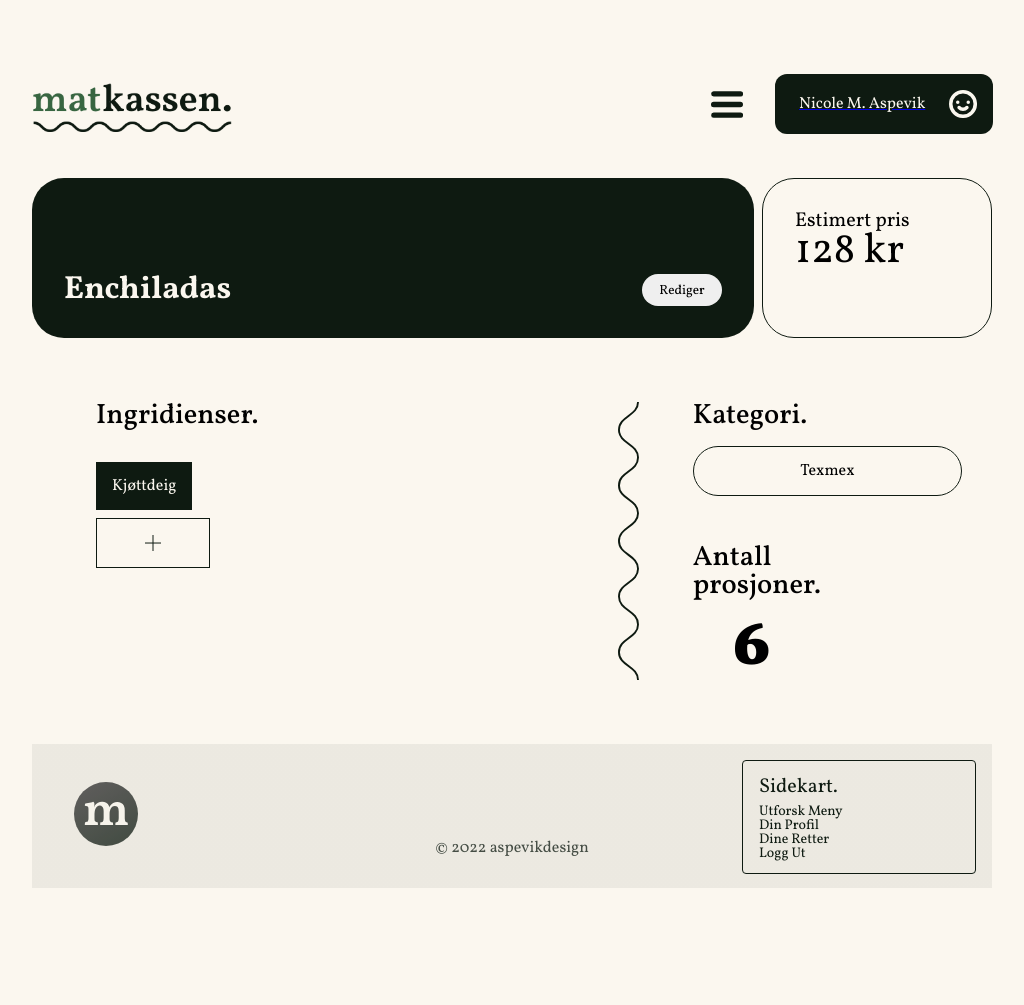
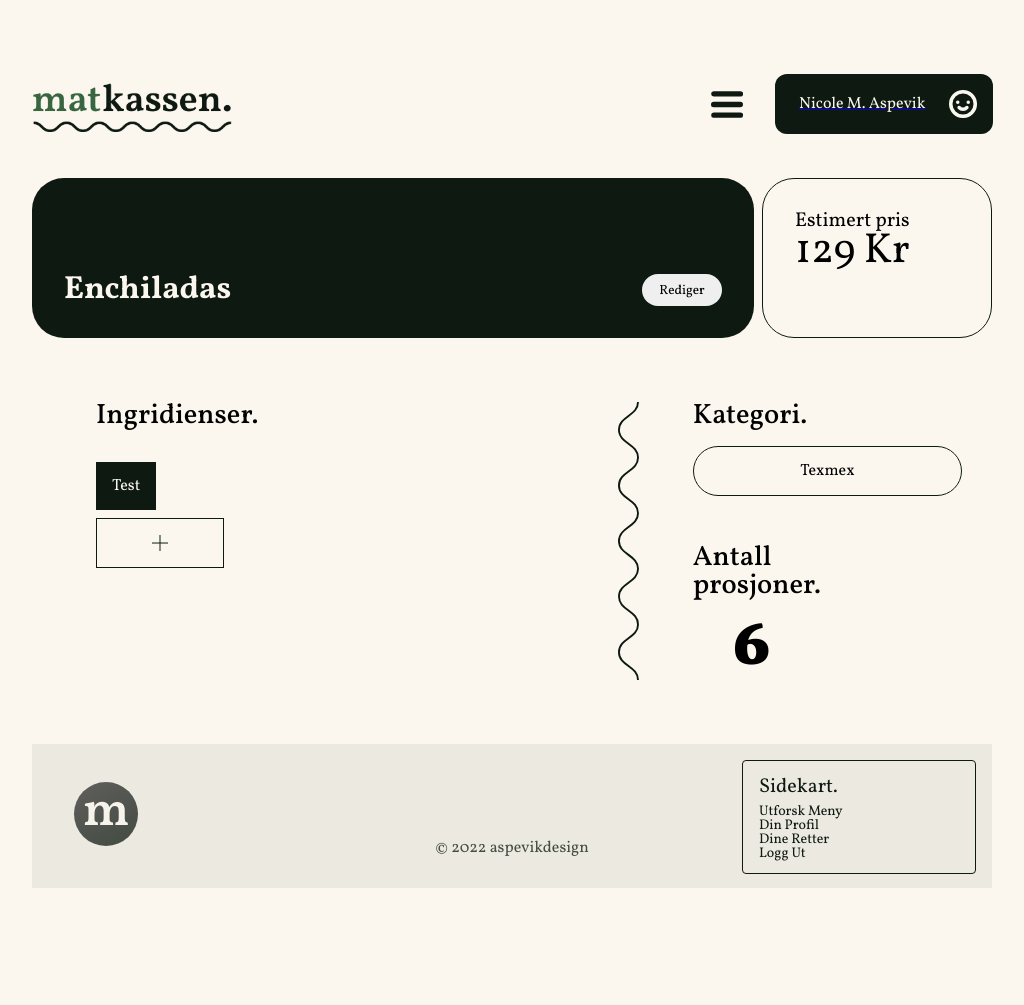
Before and after one commit to theTurtl/matkassen-no, a Gatsby site: page /Matrett in a window 1280 px wide. Shown: the whole page, without its empty margins (128-1152 px from the left). Built offline with nearby package versions, Linux system fonts and the light colour scheme; Gatsby itself is replaced by a stand-in of ours.

Commit message:
First commit in new branch. Exprimenting, but now Im late.

```diff
--- /dev/null
+++ b/src/components/Ingridient.js
@@ -0,0 +1,11 @@
+import React from "react";
+
+function Ingridient({name}) {
+    return (
+        <div className="ingridient">
+            <p>{name}</p>
+        </div>
+    )
+}
+
+export default Ingridient;
--- a/src/components/layout.css
+++ b/src/components/layout.css
@@ -1248,8 +1248,9 @@ footer {
 .addIngridient {
   padding: 16px;
   border: solid 1px #0e1a11;
-  width: 80px;
+  width: 128px;
   text-align: center;
+  background-color: #fbf7ef;
 }
 
 .plussAddIngridient {
--- a/src/components/layout.js
+++ b/src/components/layout.js
@@ -9,6 +9,7 @@ import * as React from "react"
 import PropTypes from "prop-types"
 import { useStaticQuery, graphql } from "gatsby"
 import { Link } from "gatsby"
+import { useState } from "react"
 
 import Header from "./header"
 import "./layout.css"
@@ -23,6 +24,33 @@ const Layout = ({ children }) => {
       }
     }
   `)
+
+  const [meals, setMeals] = useState([
+    {
+      id: 0,
+      name: 'Enchiladas',
+  },
+    {
+      id: 1,
+      name: 'Pizza Margherita',
+    },
+  ])
+
+  const [ingridients, setIngridients] = useState([
+    {
+      meal: 'Enchiladas',
+      name: 'Kjøttdeig',
+      price: 49,
+    },
+    {
+      meal: 'Enchiladas',
+      name: 'Ost',
+      price: 49,
+    }
+  ])
+
+
+
 
   return (
     <>
--- a/src/pages/Matrett.js
+++ b/src/pages/Matrett.js
@@ -1,7 +1,14 @@
 import * as React from "react"
+import Ingridient from "../components/Ingridient";
+
 
 import Layout from "../components/layout"
 import Seo from "../components/seo"
+
+
+
+
+
 
 
 
@@ -16,7 +23,7 @@ const Matrett = () => (
         <div className="mealPriceSection">
             <div className="mealPriceContainer">
                 <p>Estimert pris</p>
-                <h7>128 kr</h7>
+                <h7>129 Kr</h7>
             </div>
         </div>
     </div>
@@ -24,12 +31,10 @@ const Matrett = () => (
         <div className="ingridients">
             <h2>Ingridienser.</h2>
             <div className="ingridientsContainer">
-                <div className="ingridient">
-                    <p>Kjøttdeig</p>
-                </div>
-                <div className="addIngridient">
+                    <Ingridient name='Test' />
+                <button className="addIngridient">
                     <div className="plussAddIngridient"></div>
-                </div>
+                </button>
             </div>
             <div className="wavesMeal"></div>
         </div>
```
